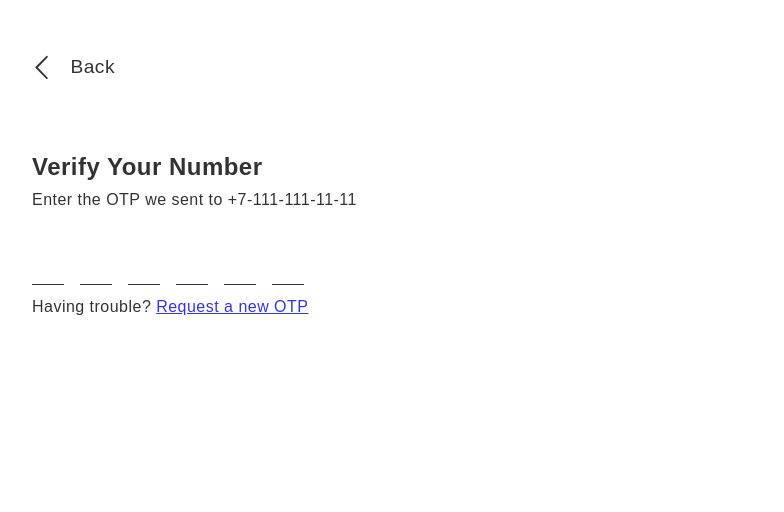
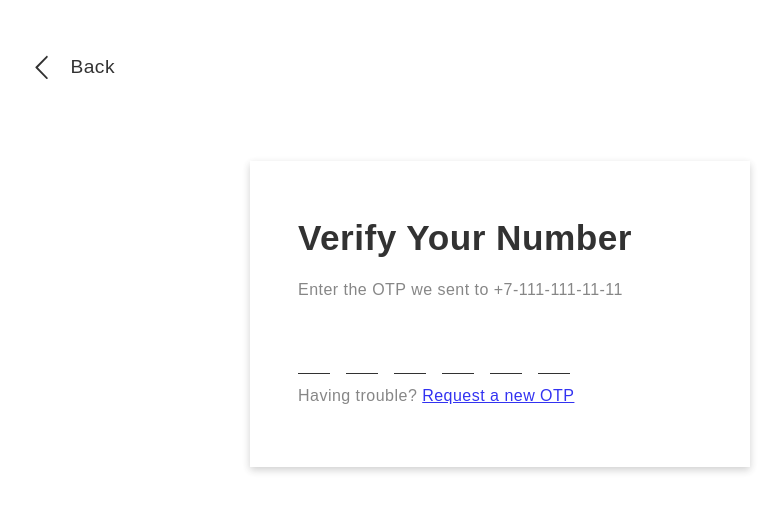
Before and after one commit to albertocaparros/one-time-password-FE, a React (Vite) app: page / in a window 1280 px wide. Shown: the top 512 px of the page, without its empty margins (140-924 px from the left). Built offline with nearby package versions, Linux system fonts and the light colour scheme.

Commit message:
Add desktop design

```diff
--- a/src/App.jsx
+++ b/src/App.jsx
@@ -2,7 +2,7 @@ import GlobalStyles from './components/styles/Global'
 import { Container } from './components/styles/Container.styled'
 import { Navigation } from './components/styles/Navigation.styled'
 import { VerificationBox } from './components/styles/VerificationBox.styled'
-import { Tag } from './components/styles/Tag.styled'
+import { Tag, TitleTag } from './components/styles/Tag.styled'
 import OpenArrowLeft from './components/icons/OpenArrowLeft'
 import Verification from './components/Verification'
 
@@ -12,8 +12,8 @@ function App () {
       <GlobalStyles />
       <Navigation><OpenArrowLeft /> Back</Navigation>
       <VerificationBox>
-        <h2>Verify Your Number</h2>
-        <Tag>Enter the OTP we sent to +7-111-111-11-11</Tag>
+        <TitleTag>Verify Your Number</TitleTag>
+        <Tag color='dimgrey'>Enter the OTP we sent to +7-111-111-11-11</Tag>
         <Verification />
       </VerificationBox>
     </Container>
--- a/src/components/VerificationTag.jsx
+++ b/src/components/VerificationTag.jsx
@@ -4,7 +4,7 @@ import { Tag } from './styles/Tag.styled'
 
 function VerificationTag ({ status }) {
   const [message, setMessage] = useState(<p>Having trouble? <a href='#'>Request a new OTP</a></p>)
-  const [messageColor, setMessageColor] = useState('black')
+  const [messageColor, setMessageColor] = useState('dimgrey')
 
   useEffect(() => {
     switch (status) {
@@ -22,7 +22,7 @@ function VerificationTag ({ status }) {
         break
       default:
         setMessage(<p>Having trouble? <a href='#'>Request a new OTP</a></p>)
-        setMessageColor('black')
+        setMessageColor('dimgrey')
     }
   }
   , [status])
--- a/src/components/styles/Tag.styled.jsx
+++ b/src/components/styles/Tag.styled.jsx
@@ -3,3 +3,10 @@ import styled from 'styled-components'
 export const Tag = styled.div`
         color: ${props => props.color};;
 `
+
+export const TitleTag = styled.h2`
+  @media only screen and (min-width: 768px) {
+        line-height: 2rem;
+        font-size: 2.2rem;
+  }
+`
--- a/src/components/styles/VerificationBox.styled.jsx
+++ b/src/components/styles/VerificationBox.styled.jsx
@@ -4,5 +4,12 @@ export const VerificationBox = styled.div`
   margin-top: 5rem;
   align-items: center;
   justify-content: left;
-  font-size: medium;
+
+  @media only screen and (min-width: 768px) {
+    max-width: 500px;
+    margin-left: auto;
+    margin-right: auto;
+    box-shadow: rgba(0, 0, 0, 0.24) 0px 3px 8px;
+    padding: 2rem 3rem 3rem 3rem;
+  }
 `
```
